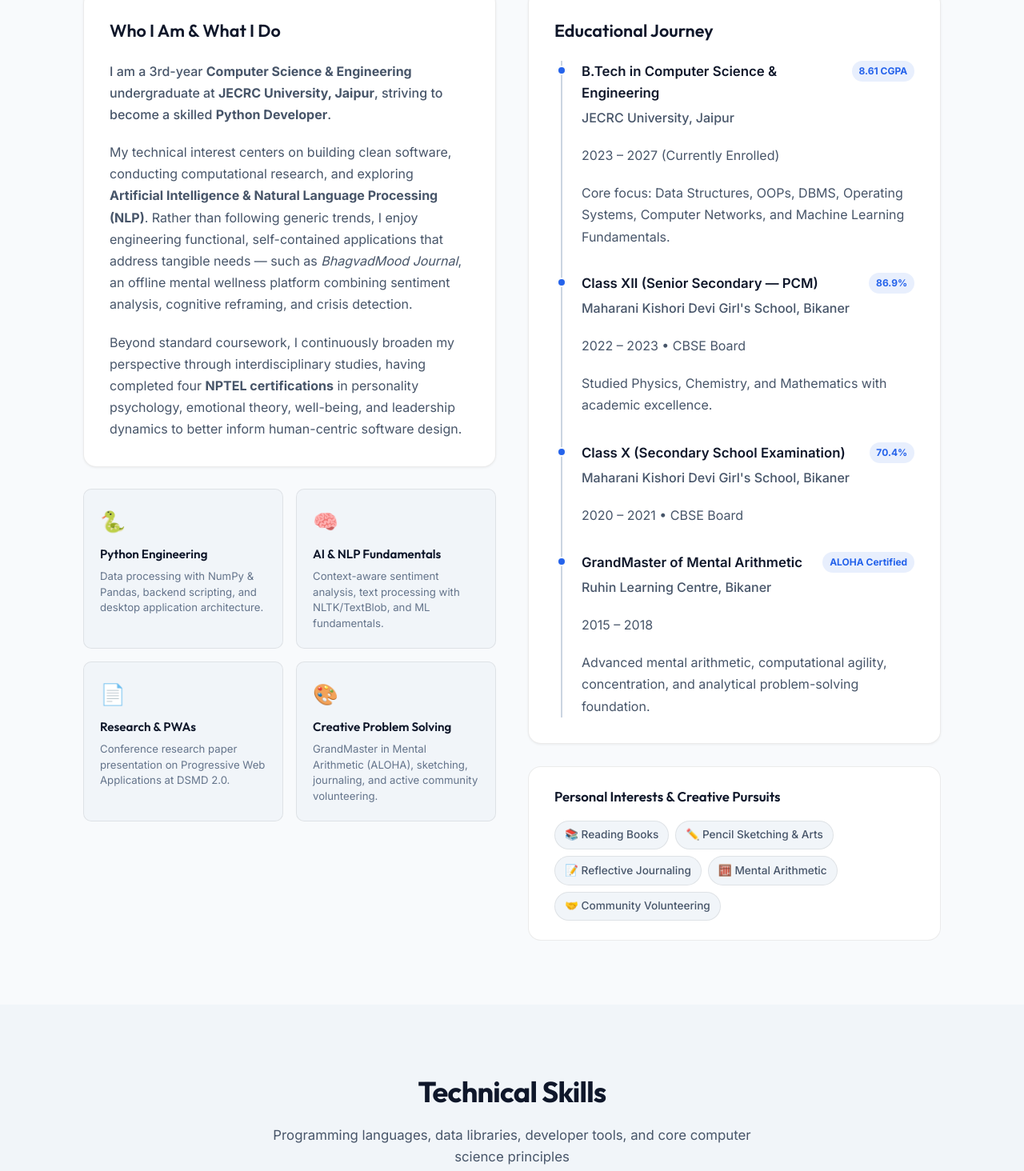
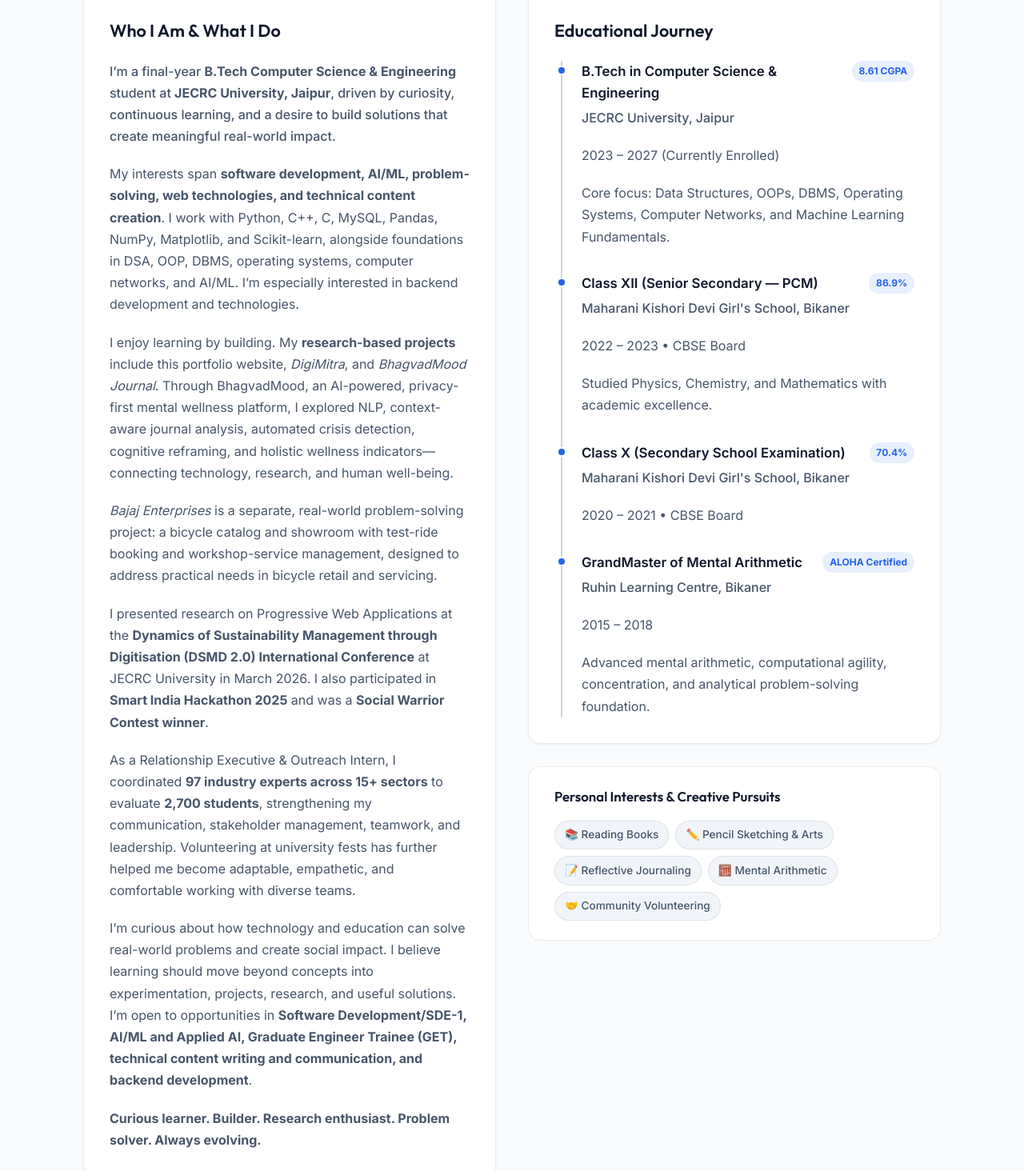
Before and after one commit to ChahatModi18/personal-portfolio, a plain HTML site: page index.html in a window 1280 px wide. Shown: the part 968-2432 px from the top of the page at 80% size. Drawn offline with Linux system fonts and the light colour scheme.

Commit message:
Refresh portfolio about section and resume
Co-authored-by: Copilot <223556219+Copilot@users.noreply.github.com>

```diff
--- a/index.html
+++ b/index.html
@@ -295,20 +295,49 @@
             <div class="about-card">
               <h3 class="subsection-title">Who I Am & What I Do</h3>
               <p class="bio-lead">
-                I am a 3rd-year <strong>Computer Science & Engineering</strong> undergraduate at <strong>JECRC
-                  University, Jaipur</strong>, striving to become a skilled <strong>Python Developer</strong>.
+                I’m a final-year <strong>B.Tech Computer Science & Engineering</strong> student at <strong>JECRC
+                  University, Jaipur</strong>, driven by curiosity, continuous learning, and a desire to build
+                solutions that create meaningful real-world impact.
               </p>
               <p>
-                My technical interest centers on building clean software, conducting computational research, and
-                exploring <strong>Artificial Intelligence & Natural Language Processing (NLP)</strong>. Rather than
-                following generic trends, I enjoy engineering functional, self-contained applications that address
-                tangible needs — such as <em>BhagvadMood Journal</em>, an offline mental wellness platform combining
-                sentiment analysis, cognitive reframing, and crisis detection.
+                My interests span <strong>software development, AI/ML, problem-solving, web technologies, and technical
+                  content creation</strong>. I work with Python, C++, C, MySQL, Pandas, NumPy, Matplotlib, and
+                Scikit-learn, alongside foundations in DSA, OOP, DBMS, operating systems, computer networks, and AI/ML.
+                I’m especially interested in backend development and technologies.
               </p>
               <p>
-                Beyond standard coursework, I continuously broaden my perspective through interdisciplinary studies,
-                having completed four <strong>NPTEL certifications</strong> in personality psychology, emotional theory,
-                well-being, and leadership dynamics to better inform human-centric software design.
+                I enjoy learning by building. My <strong>research-based projects</strong> include this portfolio
+                website, <em>DigiMitra</em>, and <em>BhagvadMood Journal</em>. Through BhagvadMood, an AI-powered,
+                privacy-first mental wellness platform, I explored NLP, context-aware journal analysis, automated
+                crisis detection, cognitive reframing, and holistic wellness indicators—connecting technology,
+                research, and human well-being.
+              </p>
+              <p>
+                <em>Bajaj Enterprises</em> is a separate, real-world problem-solving project: a bicycle catalog and
+                showroom with test-ride booking and workshop-service management, designed to address practical needs
+                in bicycle retail and servicing.
+              </p>
+              <p>
+                I presented research on Progressive Web Applications at the <strong>Dynamics of Sustainability
+                  Management through Digitisation (DSMD 2.0) International Conference</strong> at JECRC University in
+                March 2026. I also participated in <strong>Smart India Hackathon 2025</strong> and was a
+                <strong>Social Warrior Contest winner</strong>.
+              </p>
+              <p>
+                As a Relationship Executive &amp; Outreach Intern, I coordinated <strong>97 industry experts across
+                  15+ sectors</strong> to evaluate <strong>2,700 students</strong>, strengthening my communication,
+                stakeholder management, teamwork, and leadership. Volunteering at university fests has further helped
+                me become adaptable, empathetic, and comfortable working with diverse teams.
+              </p>
+              <p>
+                I’m curious about how technology and education can solve real-world problems and create social impact.
+                I believe learning should move beyond concepts into experimentation, projects, research, and useful
+                solutions. I’m open to opportunities in <strong>Software Development/SDE-1, AI/ML and Applied AI,
+                  Graduate Engineer Trainee (GET), technical content writing and communication, and backend
+                  development</strong>.
+              </p>
+              <p>
+                <strong>Curious learner. Builder. Research enthusiast. Problem solver. Always evolving.</strong>
               </p>
             </div>
 
```
Also changed, not shown: 1 other file.
